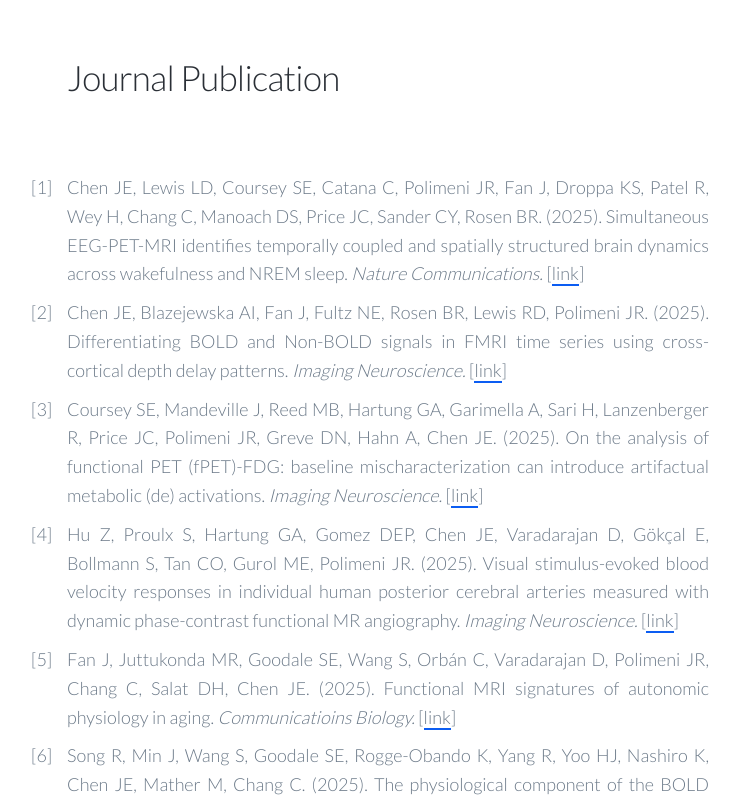
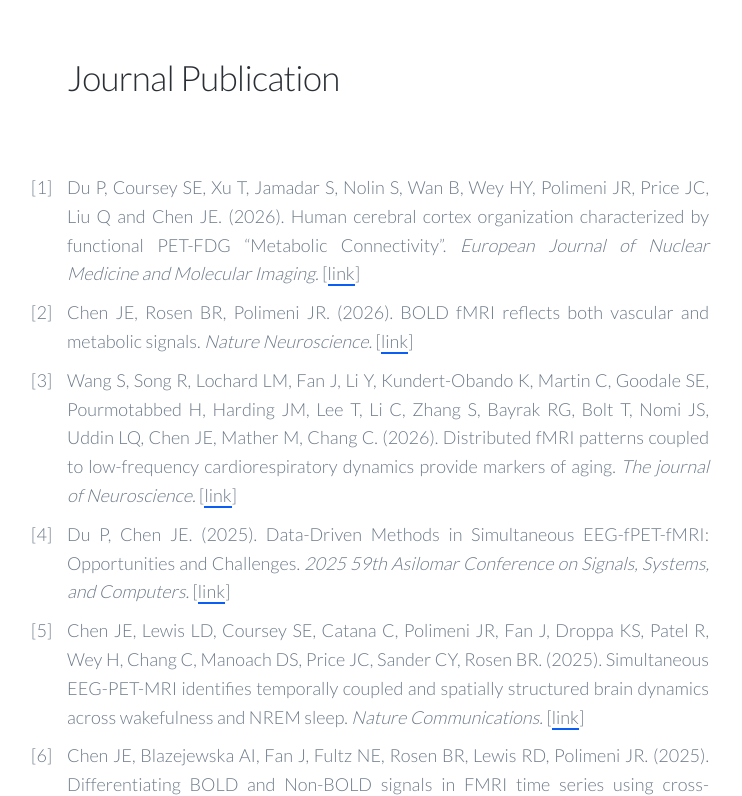
Before and after one commit to CANDYlaboratory/candylab.github.io, a Jekyll site: the page built from _pages/publication.md, in a window 1280 px wide and 900 px high, cut to the strip 104-900 px from the top of the window. Shown: the whole strip, without its empty margins (444-1186 px from the left). Built offline with Jekyll 4.4.1, drawn with Linux system fonts in a browser that asks for light colours; nearby versions of some CDN libraries.

Commit message:
Update publication.md

```diff
--- a/_pages/publication.md
+++ b/_pages/publication.md
@@ -5,6 +5,74 @@ title: Journal Publication
 ---
 
 <ol class="bibliography">
+
+<li>
+<div id="">
+    <span class="author">
+               Du P, Coursey SE, Xu T, Jamadar S, Nolin S, Wan B, Wey HY, Polimeni JR, Price JC, Liu Q and Chen JE.
+    </span>
+    <span class="year">
+        (2026).</span>
+    <span class="title">Human cerebral cortex organization characterized by functional PET-FDG “Metabolic Connectivity”.</span>
+    <span class="periodical">
+      <em>European Journal of Nuclear Medicine and Molecular Imaging.</em>
+    </span>
+  <span class="links">
+    [<a href="https://rdcu.be/fy6Yh" target="_blank">link</a>]
+  </span>
+</div>
+</li>
+
+<li>
+<div id="">
+    <span class="author">
+               Chen JE, Rosen BR, Polimeni JR.
+    </span>
+    <span class="year">
+        (2026).</span>
+    <span class="title">BOLD fMRI reflects both vascular and metabolic signals.</span>
+    <span class="periodical">
+      <em>Nature Neuroscience.</em>
+    </span>
+  <span class="links">
+    [<a href="https://rdcu.be/fhDjG" target="_blank">link</a>]
+  </span>
+</div>
+</li>
+
+<li>
+<div id="">
+    <span class="author">
+               Wang S, Song R, Lochard LM, Fan J, Li Y, Kundert-Obando K, Martin C, Goodale SE, Pourmotabbed H, Harding JM, Lee T, Li C, Zhang S, Bayrak RG, Bolt T, Nomi JS, Uddin LQ, Chen JE, Mather M, Chang C.
+    </span>
+    <span class="year">
+        (2026).</span>
+    <span class="title">Distributed fMRI patterns coupled to low-frequency cardiorespiratory dynamics provide markers of aging.</span>
+    <span class="periodical">
+      <em>The journal of Neuroscience.</em>
+    </span>
+  <span class="links">
+    [<a href="https://www.jneurosci.org/content/46/6/e1231252026.abstract" target="_blank">link</a>]
+  </span>
+</div>
+</li>
+
+<li>
+<div id="">
+    <span class="author">
+               Du P, Chen JE.
+    </span>
+    <span class="year">
+        (2025).</span>
+    <span class="title">Data-Driven Methods in Simultaneous EEG-fPET-fMRI: Opportunities and Challenges.</span>
+    <span class="periodical">
+      <em>2025 59th Asilomar Conference on Signals, Systems, and Computers.</em>
+    </span>
+  <span class="links">
+    [<a href="https://ieeexplore.ieee.org/abstract/document/11443781" target="_blank">link</a>]
+  </span>
+</div>
+</li>
 
 <li>
 <div id="">
```
